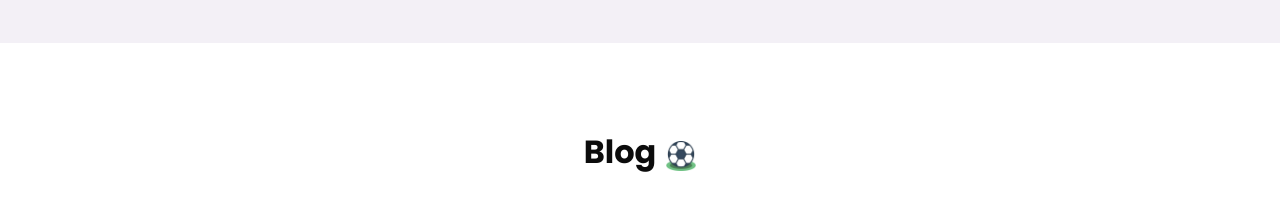
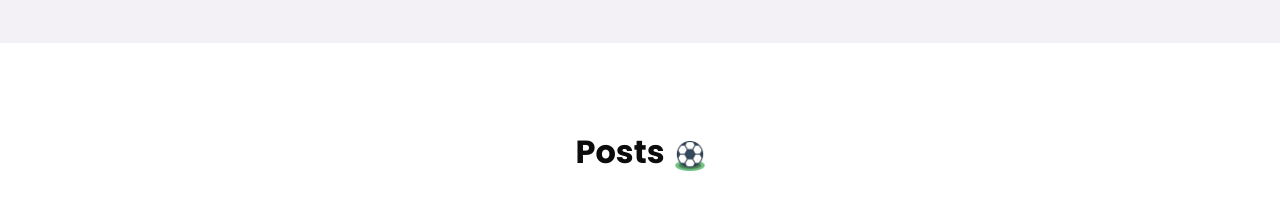
Before and after one commit to mabrouk-16/negm-elkora, a plain HTML site: page index.html in a window 1280 px wide. Shown: the part 2700-2923 px from the top of the page. Drawn offline with nearby package versions, Linux system fonts and the light colour scheme.

Commit message:
first commit

```diff
--- a/index.html
+++ b/index.html
@@ -284,7 +284,7 @@
     <section id="post" class="blog_section layout_padding">
       <div class="container">
         <div class="heading_container">
-          <h2>Blog</h2>
+          <h2>Posts</h2>
           <img src="images/new/football.png" alt="" />
         </div>
         <div class="row">
```
